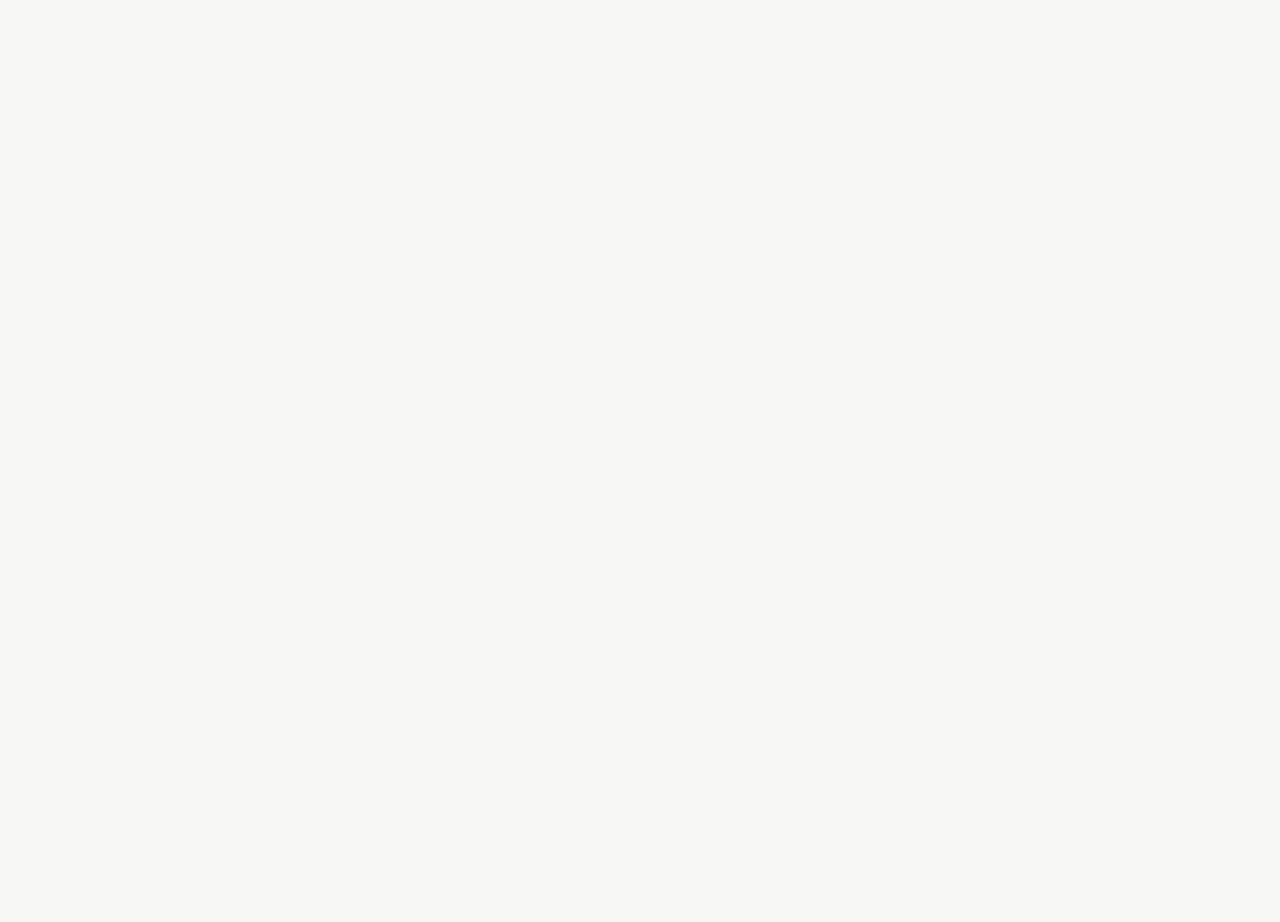
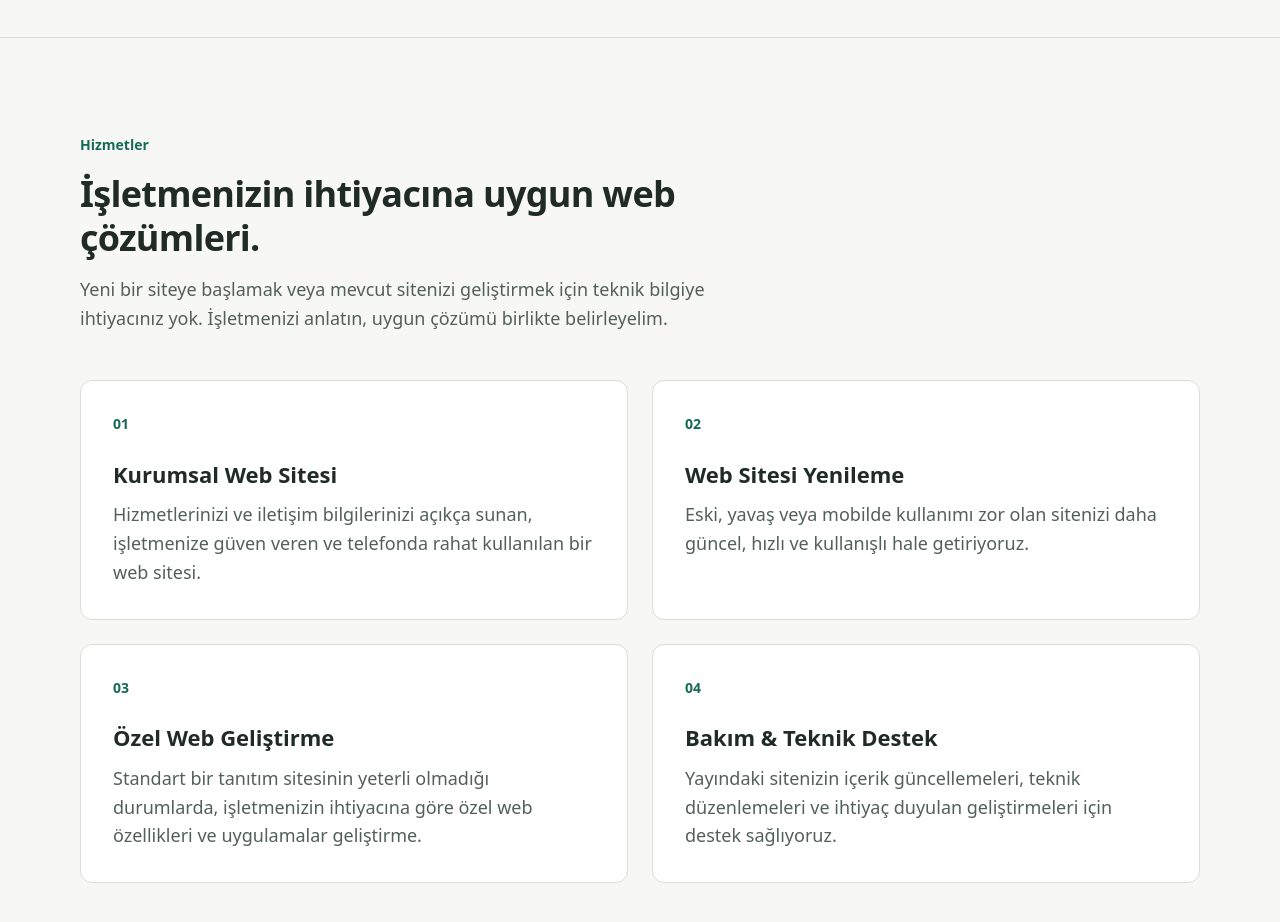
Before and after one commit to EnessCansever/yalin-rota-web, a React (Vite) app: page / in a window 1280 px wide. Shown: the part 540-1462 px from the top of the page. Before the commit the page ends 800 px from the top, so only its background shows below. Built offline with nearby package versions, Linux system fonts and the light colour scheme.

Commit message:
feat: add services section

```diff
--- a/src/App.tsx
+++ b/src/App.tsx
@@ -1,5 +1,6 @@
 import Header from './components/Header'
 import Hero from './components/Hero'
+import Services from './components/Services'
 
 export default function App() {
   return (
@@ -8,6 +9,7 @@ export default function App() {
       <Header />
       <main id="main-content" tabIndex={-1}>
         <Hero />
+        <Services />
       </main>
     </>
   )
--- /dev/null
+++ b/src/components/Services.tsx
@@ -0,0 +1,56 @@
+const services = [
+  {
+    id: 'kurumsal-web-sitesi',
+    number: '01',
+    title: 'Kurumsal Web Sitesi',
+    description:
+      'Hizmetlerinizi ve iletişim bilgilerinizi açıkça sunan, işletmenize güven veren ve telefonda rahat kullanılan bir web sitesi.',
+  },
+  {
+    id: 'web-sitesi-yenileme',
+    number: '02',
+    title: 'Web Sitesi Yenileme',
+    description:
+      'Eski, yavaş veya mobilde kullanımı zor olan sitenizi daha güncel, hızlı ve kullanışlı hale getiriyoruz.',
+  },
+  {
+    id: 'ozel-web-gelistirme',
+    number: '03',
+    title: 'Özel Web Geliştirme',
+    description:
+      'Standart bir tanıtım sitesinin yeterli olmadığı durumlarda, işletmenizin ihtiyacına göre özel web özellikleri ve uygulamalar geliştirme.',
+  },
+  {
+    id: 'bakim-teknik-destek',
+    number: '04',
+    title: 'Bakım & Teknik Destek',
+    description:
+      'Yayındaki sitenizin içerik güncellemeleri, teknik düzenlemeleri ve ihtiyaç duyulan geliştirmeleri için destek sağlıyoruz.',
+  },
+]
+
+export default function Services() {
+  return (
+    <section id="hizmetler" className="services" aria-labelledby="services-title" tabIndex={-1}>
+      <div className="page-container">
+        <div className="services-intro">
+          <p className="services-eyebrow">Hizmetler</p>
+          <h2 id="services-title">İşletmenizin ihtiyacına uygun web çözümleri.</h2>
+          <p className="services-description">
+            Yeni bir siteye başlamak veya mevcut sitenizi geliştirmek için teknik bilgiye
+            ihtiyacınız yok. İşletmenizi anlatın, uygun çözümü birlikte belirleyelim.
+          </p>
+        </div>
+        <ul className="services-grid" role="list">
+          {services.map((service) => (
+            <li className="service-card" key={service.id}>
+              <span className="service-number" aria-hidden="true">{service.number}</span>
+              <h3>{service.title}</h3>
+              <p>{service.description}</p>
+            </li>
+          ))}
+        </ul>
+      </div>
+    </section>
+  )
+}
--- a/src/index.css
+++ b/src/index.css
@@ -378,6 +378,118 @@
   }
 }
 
+.services {
+  padding-block: 4rem;
+  border-top: 1px solid #d8dfda;
+  scroll-margin-top: 1rem;
+}
+
+.services-intro {
+  max-width: 42.5rem;
+}
+
+.services-eyebrow {
+  margin-bottom: 1rem;
+  color: #176b55;
+  font-size: 0.875rem;
+  font-weight: 600;
+}
+
+.services h2 {
+  font-size: 1.75rem;
+  font-weight: 700;
+  line-height: 1.2;
+  letter-spacing: -0.02em;
+  overflow-wrap: break-word;
+}
+
+.services-description {
+  margin-top: 1rem;
+  color: #52605a;
+}
+
+.services-grid {
+  display: grid;
+  grid-template-columns: minmax(0, 1fr);
+  gap: 0.75rem;
+  margin-top: 2rem;
+}
+
+.service-card {
+  min-width: 0;
+  padding: 1.25rem;
+  border: 1px solid #d8dfda;
+  border-radius: 0.75rem;
+  background: #fff;
+  overflow-wrap: break-word;
+}
+
+.service-number {
+  display: block;
+  margin-bottom: 0.75rem;
+  color: #176b55;
+  font-size: 0.875rem;
+  font-weight: 600;
+}
+
+.service-card h3 {
+  font-size: 1.25rem;
+  font-weight: 600;
+  line-height: 1.3;
+}
+
+.service-card p {
+  margin-top: 0.5rem;
+  color: #52605a;
+}
+
+@media (min-width: 48rem) {
+  .services {
+    padding-block: 5rem;
+  }
+
+  .services h2 {
+    font-size: 2rem;
+  }
+
+  .services-grid {
+    grid-template-columns: repeat(2, minmax(0, 1fr));
+    gap: 1.5rem;
+    margin-top: 3rem;
+  }
+
+  .service-card {
+    padding: 2rem;
+  }
+
+  .service-number {
+    margin-bottom: 1.5rem;
+  }
+
+  .service-card p {
+    margin-top: 0.75rem;
+  }
+
+  .service-card h3 {
+    font-size: 1.375rem;
+  }
+}
+
+@media (min-width: 64rem) {
+  .services {
+    padding-block: 6rem;
+  }
+
+  .services h2 {
+    font-size: 2.25rem;
+  }
+
+  .services-description,
+  .service-card p {
+    font-size: 1.125rem;
+  }
+}
+
 @media (prefers-reduced-motion: reduce) {
   .button-primary {
     transition: none;
```
Also changed, not shown: 2 other files (tests, documents, lock files or other folders).
